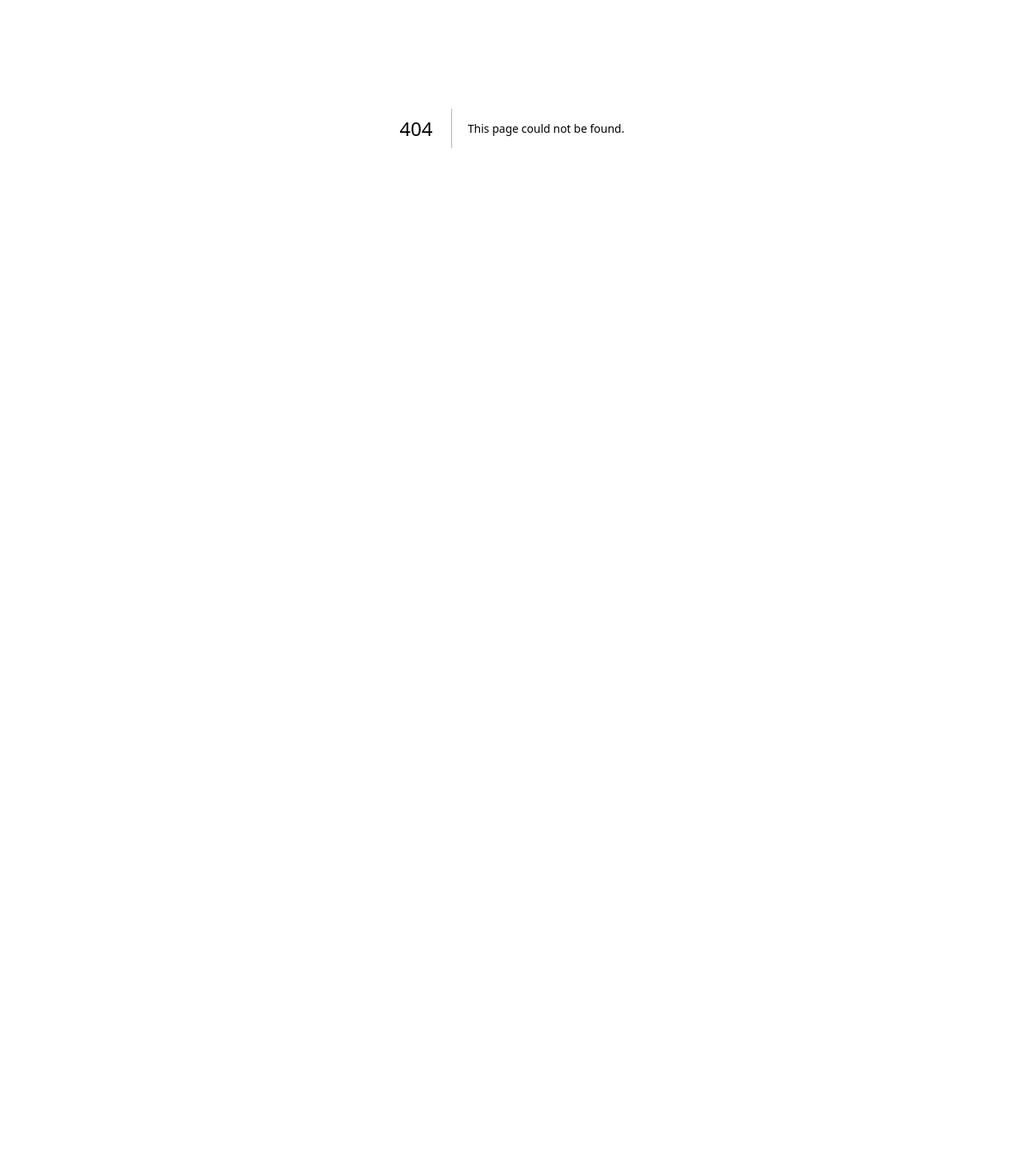
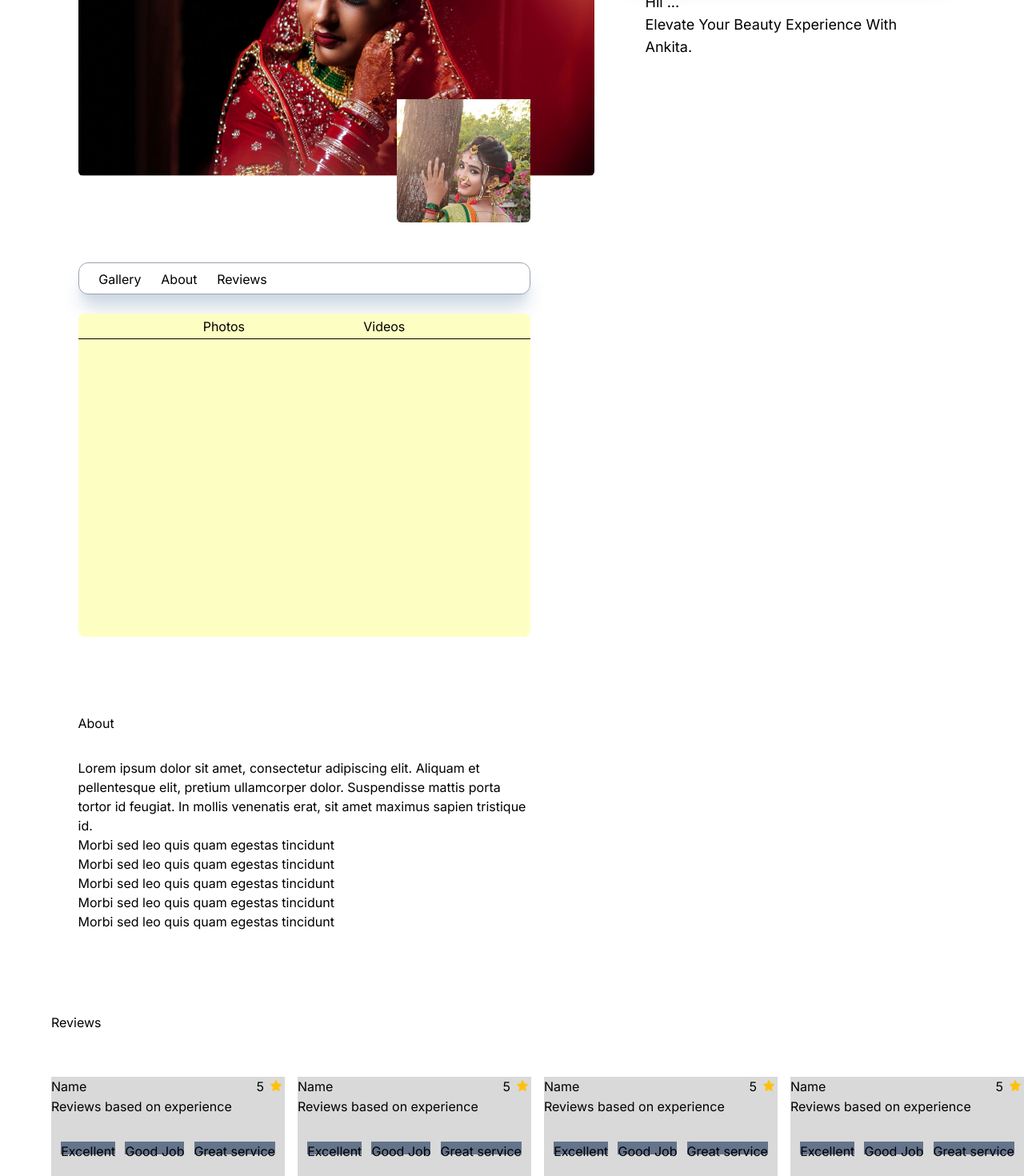
Before and after one commit to Nemidas7734/mua-client, a Next.js app: page /pages/artist in a window 1280 px wide. Before the commit this address had no page. Shown: the part 240-1710 px from the top of the page at 80% size. Before the commit the page ends 800 px from the top, so only its background shows below. Built offline with nearby package versions, Linux system fonts and the light colour scheme.

Commit message:
Modify Blogs, Gallery, Footer, Categories, Navbar components, Creat Artist Dashboard

```diff
--- a/src/app/components/Blogs.tsx
+++ b/src/app/components/Blogs.tsx
@@ -4,7 +4,7 @@ export default function Blogs(){
         <section className="flex flex-col gap-16 mb-6">
             <h1 className="flex justify-center mt-16 text-2xl font-bold">BLOGS</h1>
             <div className="flex justify-center ">
-                <div className="grid grid-flow-col justify-between  w-[1100px]">
+                <div className="grid grid-flow-col justify-between  w-[1100px] mb-10">
                     <div className="bg-[#F27BBD] rounded-lg shadow-2xl h-[580PX] w-[430PX]">
                         <Image src="/gallery/gallery_1.jpeg" alt="" height={150} width={220} className="p-6 pt-2 rounded-full"/>
                         <div className="pr-10 pt-2 text-wrap pl-6 text-lg">Lorem Ipsum is simply dummy text of the printing and typesetting industry. Lorem Ipsum has been the industrys standard dummy text ever since the 1500s, when an unknown printer took a galley of type and scrambled it to make a type specimen book. It has survived not only five centuries, but also the leap into electronic typesetting, remaining essentially unchanged.</div>
--- a/src/app/components/Categories.tsx
+++ b/src/app/components/Categories.tsx
@@ -7,10 +7,10 @@ export default function Categories(){
                 <h2 className="flex justify-center font-bold text-3xl">CATEGORIES</h2>
                 <h2 className="flex justify-center text-blue-700 font-bold  text-xs mt-3 mb-16">see all categories</h2>
                 <div className="flex gap-4 items-center">
-                        <div className="w-[255px] h-56 bg-[#C4C4C4]"><h2 className="transform translate-x-20 translate-y-56 mt-2">Bridal Makeup</h2></div>
-                        <div className="w-[255px] h-56 bg-[#C4C4C4]"><h2 className="transform translate-x-20 translate-y-56 mt-2">Hair styling</h2></div>
-                        <div className="w-[255px] h-56 bg-[#C4C4C4]"><h2 className="transform translate-x-20 translate-y-56 mt-2">Party Makeup</h2></div>
-                        <div className="w-[255px] h-56 bg-[#C4C4C4]"><h2 className="transform translate-x-20 translate-y-56 mt-2">Engagement Makeup</h2></div>
+                        <div className="w-[255px] h-56 bg-[#C4C4C4]  rounded-md"><h2 className="transform translate-x-20 translate-y-56 mt-2">Bridal Makeup</h2></div>
+                        <div className="w-[255px] h-56 bg-[#C4C4C4] rounded-md"><h2 className="transform translate-x-20 translate-y-56 mt-2">Hair styling</h2></div>
+                        <div className="w-[255px] h-56 bg-[#C4C4C4] rounded-md"><h2 className="transform translate-x-20 translate-y-56 mt-2">Party Makeup</h2></div>
+                        <div className="w-[255px] h-56 bg-[#C4C4C4] rounded-md"><h2 className="transform translate-x-20 translate-y-56 mt-2">Engagement Makeup</h2></div>
                 </div>
             </div>
 
--- a/src/app/components/Footer.tsx
+++ b/src/app/components/Footer.tsx
@@ -2,7 +2,7 @@
 
 export default function Footer(){
     return(
-        <section className="flex justify-center mt-40 w-full bg-[#001B79] h-[500px]">
+        <section className="flex justify-center mt-24 w-full bg-[#001B79] h-[500px]">
             <div className="flex-col justify-center">
                 <div className="grid grid-cols-8 mt-28 w-[1100px]">
                     <div className="col-span-3">
--- a/src/app/components/Gallery.tsx
+++ b/src/app/components/Gallery.tsx
@@ -3,14 +3,14 @@ export default function Gallery(){
     return(
         <div className="flex-col justify-center mt-14 mb-20">
             <h2 className="flex justify-center font-bold text-4xl p-6 ">Gallery</h2>
-            <div className="flex justify-center gap-4">
+            <div className="flex justify-center gap-4 ">
                 <Image src="/gallery/gallery_4.jpeg" alt="" height={240} width={660} quality={100} style={{
                     objectFit: 'cover',
                     objectPosition: '60% 20%',
-                  }}  className="w-[265px] h-[227px]"/>
-                <Image src="/gallery/gallery_3.jpeg" alt="" height={240} width={660} quality={100} style ={{objectFit:'cover', objectPosition:"20% 25%"}} className="w-[265px] h-[227px] object-cover"/>
-                <Image src="/gallery/gallery_2.jpeg" alt="" height={260} width={660} quality={100} style ={{objectFit:'cover', objectPosition:"20% 25%"}} className="w-[265px] h-[227px] object-cover"/>
-                <Image src="/gallery/gallery_1.jpeg" alt="" height={240} width={660} quality={100} style ={{objectFit:'cover', objectPosition:"20% 25%"}} className="w-[265px] h-[227px] object-cover"/>
+                  }}  className="w-[265px] h-[227px] rounded-md"/>
+                <Image src="/gallery/gallery_3.jpeg" alt="" height={240} width={660} quality={100} style ={{objectFit:'cover', objectPosition:"20% 25%"}} className="w-[265px] h-[227px] object-cover rounded-md"/>
+                <Image src="/gallery/gallery_2.jpeg" alt="" height={260} width={660} quality={100} style ={{objectFit:'cover', objectPosition:"20% 25%"}} className="w-[265px] h-[227px] object-cover rounded-md"/>
+                <Image src="/gallery/gallery_1.jpeg" alt="" height={240} width={660} quality={100} style ={{objectFit:'cover', objectPosition:"20% 25%"}} className="w-[265px] h-[227px] object-cover rounded-md "/>
             </div>
         </div>
     )
--- a/src/app/components/Navbar.tsx
+++ b/src/app/components/Navbar.tsx
@@ -2,7 +2,7 @@ import Image from "next/image";
 
 export default function Navbar() {
   return (
-    <nav id="top" className="sticky w-full h-8 md:h-16 md:px-12 md:flex md:justify-between md:items-center bg-[#8C7BF2]  border-slate-300 shadow-lg z-20 ">
+    <nav id="top" className="sticky w-full h-8 md:h-12 md:px-12 md:flex md:justify-between md:items-center bg-[#8C7BF2]  border-slate-300 shadow-lg z-20 ">
     <div className="flex justify-between items-center mt-3 md:mt-0">
         <div className="flex items-center mx-2 md:mx-0">
             <span className="text-[#EA2793] text-3xl mx-1 md:text-4xl font-bold">MUA</span>
--- /dev/null
+++ b/src/app/components/artist/About.tsx
@@ -0,0 +1,19 @@
+
+
+export default function About(){
+    return(
+        <section className="flex flex-col mt-24 mb-10 w-[565px] h-[166px]">
+            <h1 className="mb-8">About</h1>
+            <div className="text-wrap w-[565px]">
+                <p>Lorem ipsum dolor sit amet, consectetur adipiscing elit. Aliquam et pellentesque elit, pretium ullamcorper dolor. Suspendisse mattis porta tortor id feugiat. In mollis venenatis erat, sit amet maximus sapien tristique id.</p>
+                <ol>
+                    <li>Morbi sed leo quis quam egestas tincidunt</li>
+                    <li>Morbi sed leo quis quam egestas tincidunt</li>
+                    <li>Morbi sed leo quis quam egestas tincidunt</li>
+                    <li>Morbi sed leo quis quam egestas tincidunt</li>
+                    <li>Morbi sed leo quis quam egestas tincidunt</li>
+                </ol>
+            </div>
+        </section>
+    )
+}
--- /dev/null
+++ b/src/app/components/artist/Profile.tsx
@@ -0,0 +1,20 @@
+import Image from "next/image"
+export default function Profile(){
+    return(
+        <section className="flex flex-col">
+            <div className="w-full h-[101px] flex flex-col justify-center bg-gradient-to-b from-[#EA2793] to-[#F27BBD] shadow-xl shadow-gray-400 rounded-md">
+                <h1 className="ml-6 text-3xl font-bold">Ankita Bankar</h1>
+                <div className="ml-6 flex gap-2"><Image src = "/images/illustrations/star.png" alt = "" height={12} width={12} className="object-contain"/><Image src = "/images/illustrations/star.png" alt = "" height={12} width={12} className="object-contain"/><Image src = "/images/illustrations/star.png" alt = "" height={12} width={12} className="object-contain"/><Image src = "/images/illustrations/star.png" alt = "" height={12} width={12} className="object-contain"/><Image src = "/images/illustrations/star.png" alt = "" height={12} width={12} className="object-contain"/><h1 className="font-semibold">5.0</h1></div>
+            </div>
+            <div className="w-full h-[311px]" >
+                <div className="p-6">
+                    <h1 className="text-wrap font-normal text-lg">Hii ...</h1>
+                    <p className="text-wrap font-normal text-lg">Elevate Your Beauty Experience With Ankita.</p>
+                </div>
+                <div></div>
+                <div></div>
+                <div></div>
+            </div>
+        </section>
+    )
+}
--- /dev/null
+++ b/src/app/components/artist/Reviews.tsx
@@ -0,0 +1,75 @@
+import Image from "next/image"
+
+export default function Reviews(){
+    return(
+        <section className="flex flex-col justify-center gap-4 ml-16 mt-10">
+            <h1 className="mb-10">Reviews</h1>
+            <div className="flex justify-center gap-4 rounded-md">
+                <div className="w-[292px] h-[127px] flex flex-col gap-2 bg-[#D9D9D9]">
+                    <div className="flex flex-row justify-between w-full h-[17px]">
+                        <h1>Name</h1>
+                        <div className="flex flex-row justify-center  gap-1">
+                            <h2>5</h2>
+                            <div className="p-1">
+                                <Image src = "/images/illustrations/star.png" alt = "" height={14} width={14} className="object-contain"/></div>
+                            </div>
+                    </div>
+                    <div className="text-wrap w-full h-[48px]">Reviews based on experience</div>
+                    <div className="flex justify-evenly">
+                        <div className="h-[16px] w-auto bg-slate-500">Excellent</div>
+                        <div className="h-[16px] w-auto bg-slate-500">Good Job</div>
+                        <div className="h-[16px] w-auto bg-slate-500">Great service</div>
+                    </div>
+                </div>
+                <div className="w-[292px] h-[127px] flex flex-col gap-2 bg-[#D9D9D9]">
+                    <div className="flex justify-between w-full h-[17px]">
+                        <h1>Name</h1>
+                        <div className="flex flex-row justify-center  gap-1">
+                            <h2>5</h2>
+                            <div className="p-1">
+                                <Image src = "/images/illustrations/star.png" alt = "" height={14} width={14} className="object-contain"/></div>
+                            </div>
+                    </div>
+                    <div className="text-wrap w-full h-[48px]">Reviews based on experience</div>
+                    <div className="flex justify-evenly">
+                        <div className="h-[16px] w-auto bg-slate-500">Excellent</div>
+                        <div className="h-[16px] w-auto bg-slate-500">Good Job</div>
+                        <div className="h-[16px] w-auto bg-slate-500">Great service</div>
+                    </div>
+                </div>
+                <div className="w-[292px] h-[127px] flex flex-col gap-2 bg-[#D9D9D9]">
+                    <div className="flex justify-between w-full h-[17px]">
+                        <h1>Name</h1>
+                        <div className="flex flex-row justify-center  gap-1">
+                            <h2>5</h2>
+                            <div className="p-1">
+                                <Image src = "/images/illustrations/star.png" alt = "" height={14} width={14} className="object-contain"/></div>
+                            </div>
+                    </div>
+                    <div className="text-wrap w-full h-[48px]">Reviews based on experience</div>
+                    <div className="flex justify-evenly">
+                        <div className="h-[16px] w-auto bg-slate-500">Excellent</div>
+                        <div className="h-[16px] w-auto bg-slate-500">Good Job</div>
+                        <div className="h-[16px] w-auto bg-slate-500">Great service</div>
+                    </div>
+                </div>
+                <div className="w-[292px] h-[127px] flex flex-col gap-2 bg-[#D9D9D9]">
+                    <div className="flex justify-between w-full h-[17px]">
+                        <h1>Name</h1>
+                        <div className="flex flex-row justify-center  gap-1">
+                            <h2>5</h2>
+                            <div className="p-1">
+                                <Image src = "/images/illustrations/star.png" alt = "" height={14} width={14} className="object-contain"/></div>
+                            </div>
+                    </div>
+                    <div className="text-wrap w-full h-[48px]">Reviews based on experience</div>
+                    <div className="flex justify-evenly">
+                        <div className="h-[16px] w-auto bg-slate-500">Excellent</div>
+                        <div className="h-[16px] w-auto bg-slate-500">Good Job</div>
+                        <div className="h-[16px] w-auto bg-slate-500">Great service</div>
+                    </div>
+                </div>
+            </div>
+        </section>
+    )
+}
--- /dev/null
+++ b/src/app/pages/artist/layout.tsx
@@ -0,0 +1,28 @@
+'use client'
+
+import Footer from "@/app/components/Footer";
+import Navbar from "@/app/components/Navbar";
+import { Inter } from "next/font/google";
+
+
+
+
+const inter = Inter({ subsets: ["latin"] });
+
+export default function ResultLayout({
+    children,
+}: Readonly<{
+    children: React.ReactNode;
+}>) {
+    return (
+        <>
+            <html lang="en">
+                <body className={inter.className}>
+                    <Navbar/>
+                    {children}
+                    <Footer/>
+                </body>
+            </html>
+        </>
+    );
+}
--- /dev/null
+++ b/src/app/pages/artist/page.tsx
@@ -0,0 +1,46 @@
+import About from "@/app/components/artist/About"
+import Profile from "@/app/components/artist/Profile"
+import Reviews from "@/app/components/artist/Reviews"
+import Image from "next/image"
+
+export default function Artist(){
+    return(
+        <>
+        <section className="flex justify-center">
+            <div className="flex gap-10 mt-14">
+                <div className="w-[645px] min-h-[890px] mb-32">
+                    <div className="w-full max-h-96 mb-20 ">
+                        <Image src="/images/Hero.png" alt="" height={360} width={645} className="h-[356px] mb-4 object-cover object-right rounded-md"/>
+                        <div className="flex justify-end mr-20 transform -translate-y-28">
+                            <div className="h-[154px] w-[167px] bg-white">
+                                <Image src="/gallery/gallery_4.jpeg" alt="" height={150} width={167} className="h-[154px] w-[167px] object-cover object-top rounded-md"/>
+                            </div>
+                        </div>
+                    </div>
+                    <div className="w-[565px] h-10 bg-white border border-gray-400 mb-6 shadow-xl shadow-slate-300 rounded-xl">
+                        <div className="flex w-[260px] h-10 justify-evenly items-center">
+                            <h1 className="hover:text-pink-600">Gallery</h1>
+                            <h1 className="hover:text-pink-600">About</h1>
+                            <h1 className="hover:text-pink-600">Reviews</h1>
+                        </div>
+                    </div>
+                    <div className="bg-[#FDFFC2] w-[565px] h-[404px] rounded-lg">
+                        <div className="w-full h-8 p-2 flex justify-evenly items-center border-b border-black">
+                            <h1>Photos</h1>
+                            <h1>Videos</h1>
+                        </div>
+                        <div className="flex justify-center">
+                            <div className=" "></div>
+                        </div>
+                    </div>
+                    <About/>
+                </div>
+                <div className="w-[400px] h-[412px]">
+                    <Profile/>
+                </div>
+            </div>
+        </section>
+            <Reviews/>
+       </>
+    )
+}
```
